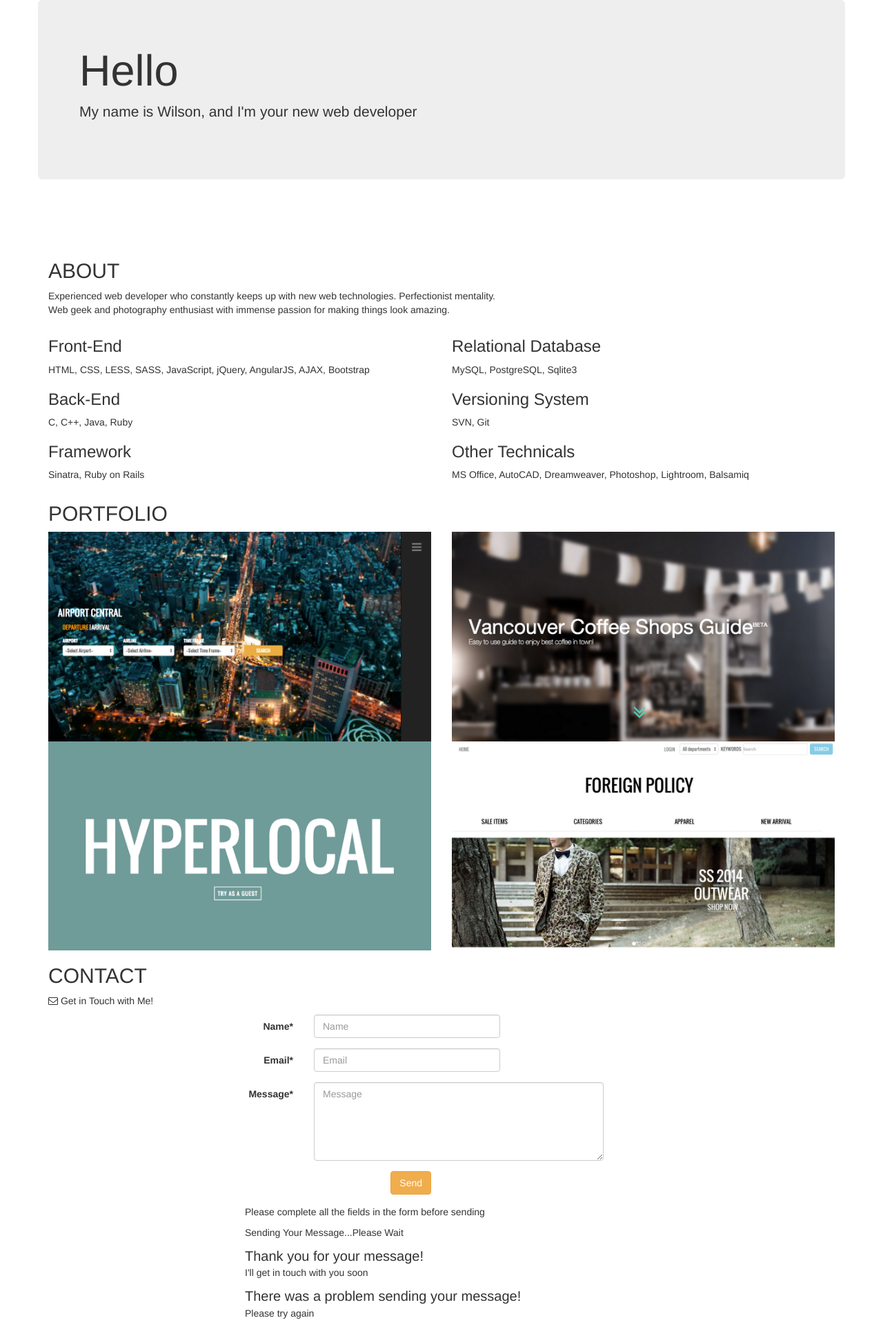
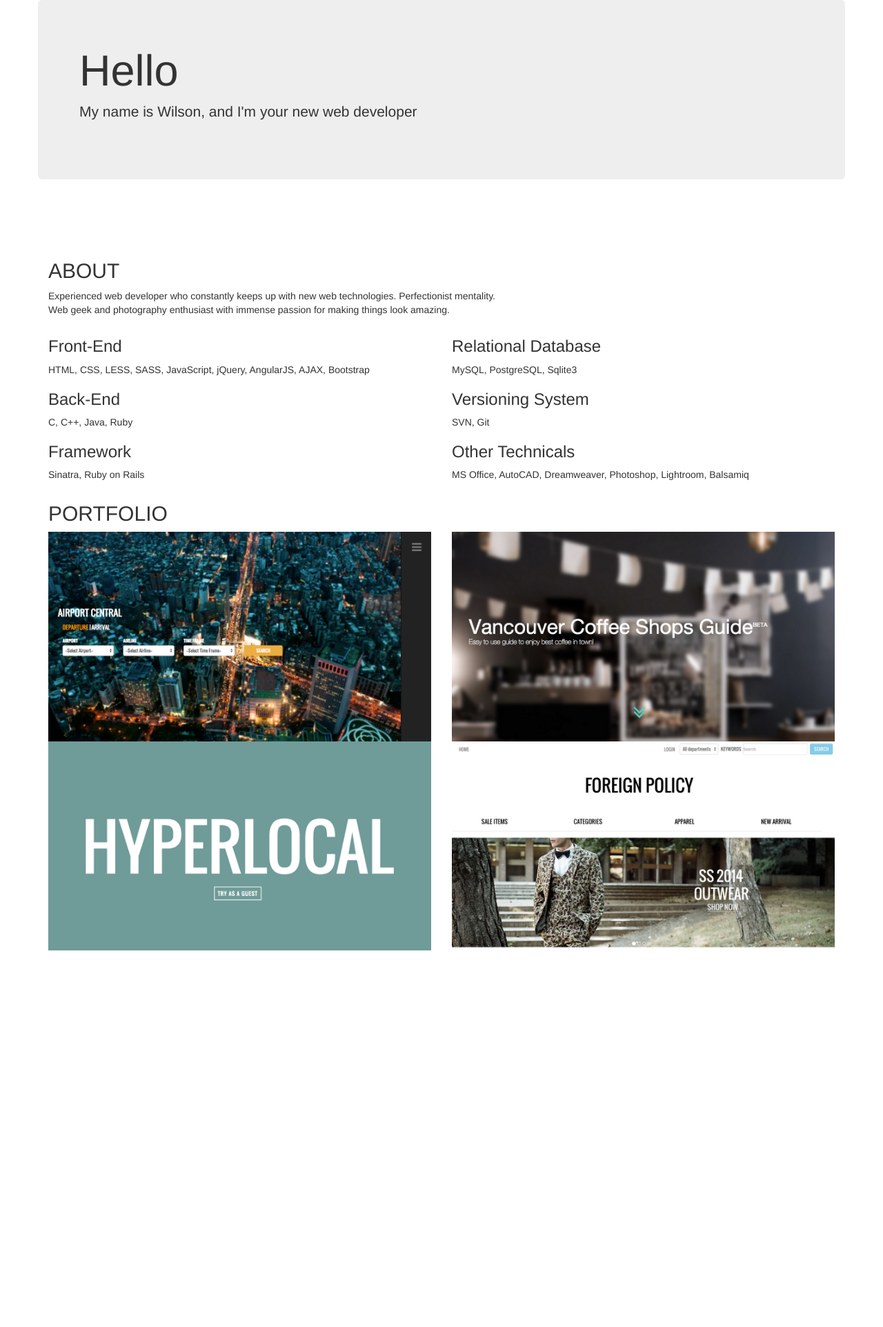
Before and after one commit to uiruson/uiruson.github.io, a Jekyll site: the page built from index.md, in a window 1280 px wide. Shown: the whole page at 69% size. Built offline with Jekyll 4.4.1, drawn with Linux system fonts in a browser that asks for light colours; nearby versions of some CDN libraries; library files that are not in the unit come from our copies; after the commit the page ends 1378 px from its top, so only the background shows below that.

Commit message:
Removed contact section

```diff
--- a/_includes/themes/bootstrap/default.html
+++ b/_includes/themes/bootstrap/default.html
@@ -137,85 +137,8 @@
   </section>
   <!-- END OF POTFOLIO SECTION -->
 
-  <!--CONTACT US SECTION-->
-  <section id="contact">
-
-  <!-- CONTACT CONTENT -->
-     <div class="container contactHeader">
-      <div class="row">
-      <div class="col-md-12">
-        <h2 class="sectionHeading">CONTACT</h2>
-        <p><i class="fa fa-envelope-o"></i> Get in Touch with Me!</p>
-       </div>
-    </div>
-
-        <div class="col-md-3 col-lg-3" class="background-color:black;"></div>
-        <!-- CONTACT FORM -->
-        <div class="col-md-6 col-lg-6">
-          <div class="row">
-            <form class="form-horizontal" method="post" action="mail.php" role="form" id="contactForm">
-            <div class="form-group">
-                <label for="inputName1" class="col-lg-2 control-label">Name<span style="color:#orange">*</span></label>
-                <div class="col-lg-6">
-                   <input type="text" class="form-control" id="senderName" placeholder="Name" name="name">
-                </div>
-             </div>
-             <div class="form-group">
-                <label for="inputEmail1" class="col-lg-2 control-label">Email<span style="color:#orange">*</span></label>
-                <div class="col-lg-6">
-                   <input type="email" class="form-control" id="senderEmail" placeholder="Email" name="email">
-                </div>
-             </div>
-             <div class="form-group">
-                <label for="inputMessage1" class="col-lg-2 control-label">Message<span style="color:#orange">*</span></label>
-                <div class="col-lg-9">
-                   <textarea class="form-control" rows="5" id="senderMessage" placeholder="Message" name="message"></textarea>
-                </div>
-             </div>
-             <div class="error-message"> </div><!--Error Message Placeholder-->
-             <div class="form-group">
-                <div class="col-lg-offset-2 col-md-4">
-                   <button type="submit" class="btn btn-warning pull-right">Send</button>
-                </div>
-             </div>
-            </form>
-
-             <!--Incomplete message-->
-                    <div class="incompleteMessageDiv">
-                       <p>Please complete all the fields in the form before sending</p>
-                    </div>
-
-                     <!--Sending Progress message-->
-                    <div class="sendingMessageDiv">
-                       <p>Sending Your Message...Please Wait</p>
-                    </div>
-
-                    <!--Thank you message-->
-                    <div class="thankYouMessageDiv">
-                       <span style="font-size:20px;">Thank you for your message!</span>
-                       <p>I'll get in touch with you soon</p>
-                    </div>
-
-
-                    <!--Failed message-->
-                    <div class="failedMessageDiv">
-                       <span style="font-size:20px;">There was a problem sending your message!</span>
-                       <p>Please try again</p>
-                    </div>
-          </div><!-- END OF ROW -->
-        </div><!-- END CONTACT FORM CONTAINER-->
-        <div class="col-md-3 col-lg-3" class="background-color:black;"></div>
-      </div>
-  <!-- END OF CONTACT CONTENT -->
-
-  </section>
-  <!--END OF CONTACT US SECTION-->
-
-
     {% include JB/analytics %}
     <script src="{{ ASSET_PATH }}/resources/jquery/jquery.min.js"></script>
     <script src="{{ ASSET_PATH }}/resources/bootstrap/js/bootstrap.min.js"></script>
-    <script src="{{ ASSET_PATH }}/resources/bootstrap/js/jquery.validate.min.js"></script>
-    <script src="{{ ASSET_PATH }}/resources/bootstrap/js/validation.js"></script>
   </body>
 </html>
```
Also changed, not shown: assets/themes/bootstrap/css/style.css (+0 -116 lines), assets/themes/bootstrap/resources/bootstrap/js/validation.js (+3 -5 lines).
